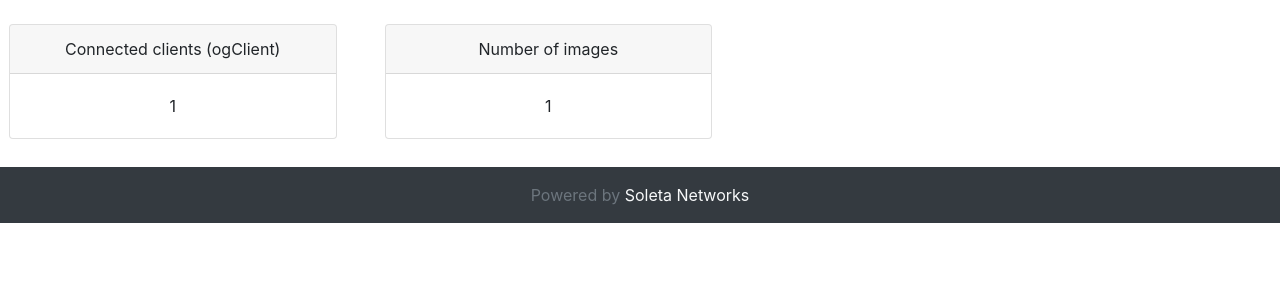
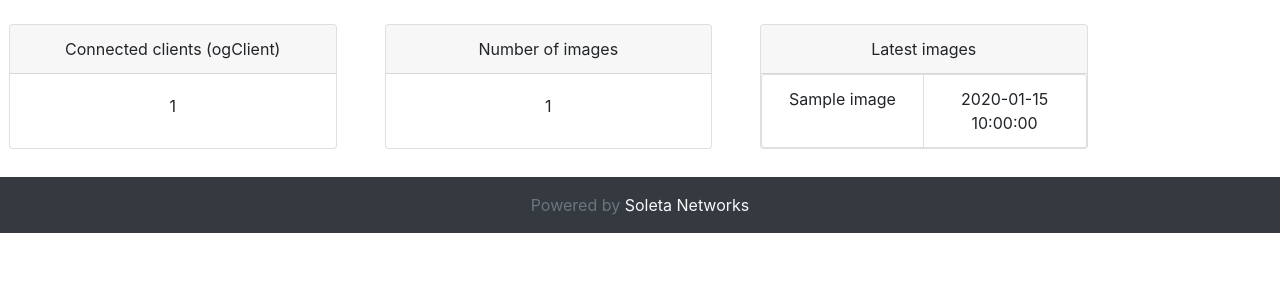
Before and after one commit to opengnsys/ogCp, a Python web app: template ogcp/templates/dashboard.html in a window 1280 px wide. Shown: the part 56-356 px from the top of the page. Run offline with Jinja, Linux system fonts and the light colour scheme; the template is opened without the code that fills it: most values are stand-ins (such as "Sample title", 1, 10 or a date in 2020); some libraries are stand-ins or nearby versions.

Commit message:
Add latest images to the dashboard
Users want to know latest created/modified images to manage new images
or changes made on existing images.

This commit adds a list with the 10 latest created or modified images.

```diff
--- a/ogcp/templates/dashboard.html
+++ b/ogcp/templates/dashboard.html
@@ -18,5 +18,20 @@
       <p class="card-text">{{ images | length }}</p>
     </div>
   </div>
+  <div class="m-4 w-25 card text-center">
+    <div class="card-header">
+      Latest images
+    </div>
+      {% for image in images[:10] %}
+        <ul class="list-group list-group-horizontal">
+          <li class="list-group-item w-50">
+            {{ image['name'] }}
+          </li>
+          <li class="list-group-item w-50">
+            {{ image['modified'] }}
+          </li>
+        </ul>
+      {% endfor %}
+  </div>
 </div>
 {% endblock %}
--- a/ogcp/views.py
+++ b/ogcp/views.py
@@ -17,6 +17,7 @@ from ogcp.og_server import OGServer
 from flask_babel import _
 from ogcp import app
 import requests
+import datetime
 
 FS_CODES = {
     0: 'DISK',
@@ -112,6 +113,9 @@ def page_not_found(error):
 def server_error(error):
     return render_template('error.html', message=error), 500
 
+def image_modified_date_from_str(image):
+    return datetime.datetime.strptime(image['modified'], '%a %b %d %H:%M:%S %Y')
+
 @app.route('/')
 def index():
     clients = None
@@ -119,6 +123,7 @@ def index():
         clients = get_clients()
         images_response = g.server.get('/images')
         images = images_response.json()['images']
+        images.sort(key=image_modified_date_from_str, reverse=True)
         return render_template('dashboard.html', clients=clients,
                                images=images)
     return render_template('base.html')
```
